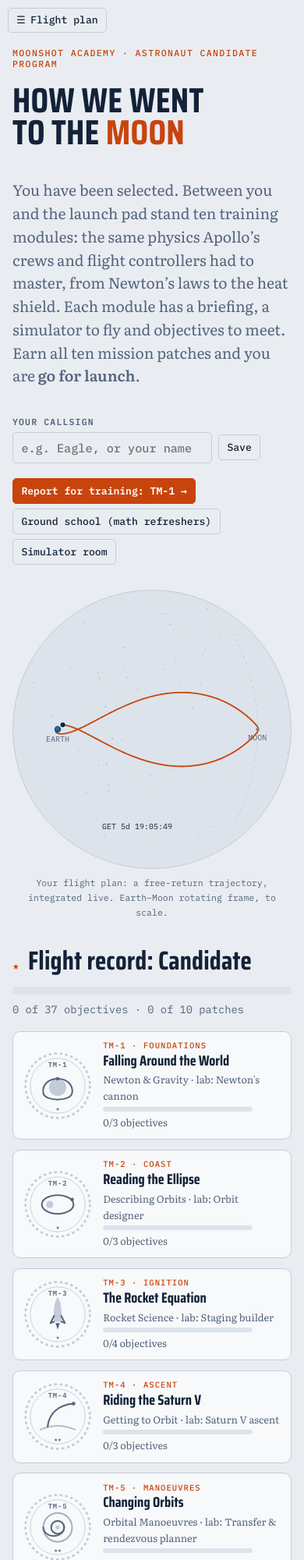
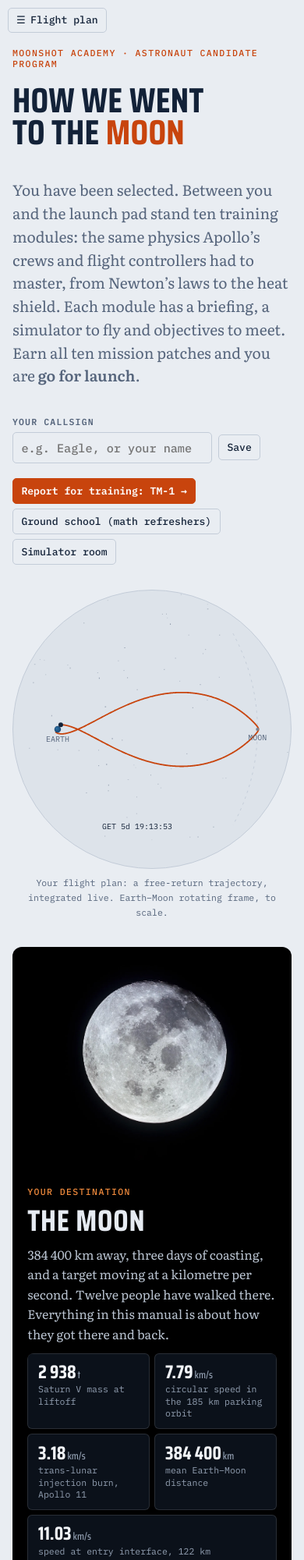
Before and after one commit to fgaudin/moonshot, a plain HTML site: page index.html in a window 390 px wide. Shown: the top 2000 px of the page at 78% size. Drawn offline with nearby package versions, Linux system fonts and the light colour scheme.

Commit message:
moon pic on home

```diff
--- a/css/style.css
+++ b/css/style.css
@@ -457,3 +457,32 @@ dialog.lightbox p a { font: .72rem var(--f-mono); color: var(--muted); }
 .pad-burn dt { color: var(--muted); }
 .pad-burn dd { margin: 0; text-align: right; font-variant-numeric: tabular-nums; }
 .pad-burn .hl { color: var(--accent); font-weight: 600; }
+
+/* home: the destination band. Deliberately space-black in both themes, like the photograph itself */
+.destination {
+  display: grid; grid-template-columns: minmax(0, 20rem) minmax(0, 1fr); gap: 1.5rem 2rem; align-items: center;
+  background: #000; color: #e6ebf2; border-radius: 12px; padding: 1.5rem 1.8rem; overflow: hidden;   /* the photo's own black */
+}
+.dest-moon .capsule-img { background: transparent; border-radius: 0; }
+.dest-moon img { width: 100%; height: auto; display: block; aspect-ratio: auto; object-fit: contain; }   /* no capsule crop: the whole disc */
+.dest-text { display: flex; flex-direction: column; gap: .7rem; min-width: 0; }
+.dest-text .eyebrow { color: #f08a3c; }
+.dest-title { font: 700 clamp(2.4rem, 5vw, 3.6rem)/1 var(--f-display); text-transform: uppercase; letter-spacing: .02em; }
+.dest-text p { margin: 0; max-width: 52ch; color: #b9c3d0; line-height: 1.6; }
+.dest-stats { background: transparent; border: 0; gap: .4rem; grid-template-columns: repeat(5, minmax(0, 1fr)); }
+.dest-stats b { font-size: 1.5rem; white-space: nowrap; }
+.dest-stats div { padding: .7rem .8rem; border: 1px solid rgba(255, 255, 255, .12); border-radius: 6px; }
+.dest-stats div { background: #0b111a; }
+.dest-stats b { color: #f2f5f9; }
+.dest-stats b small, .dest-stats span { color: #93a0b2; }
+.destination .capsule-credit { color: #7f8b9c; }
+@media (max-width: 1100px) {
+  .destination { grid-template-columns: minmax(0, 1fr); }
+  .dest-moon { max-width: 15rem; justify-self: center; }
+  .dest-stats { grid-template-columns: repeat(auto-fit, minmax(9rem, 1fr)); }
+}
+@media (max-width: 760px) {
+  .dest-stats { grid-template-columns: repeat(2, minmax(0, 1fr)); }
+  .destination { grid-template-columns: minmax(0, 1fr); padding: 1.2rem; }
+  .dest-moon { max-width: 16rem; justify-self: center; }
+}
--- a/js/ch/home.js
+++ b/js/ch/home.js
@@ -56,6 +56,23 @@
           </figure>
         </section>
 
+        <section class="destination" aria-label="${T`Your destination`}">
+          <div class="dest-moon">${Archive.photo('fullMoon')}</div>
+          <div class="dest-text">
+            <span class="eyebrow">${T`Your destination`}</span>
+            <b class="dest-title">${T`The Moon`}</b>
+            <p>${T`384 400 km away, three days of coasting, and a target moving at a kilometre per second. Twelve people have walked there. Everything in this manual is about how they got there and back.`}</p>
+            <div class="stats dest-stats">
+              <div><b class="num">2 938<small>t</small></b><span>${T`Saturn V mass at liftoff`}</span></div>
+              <div><b class="num">${UI.dec('7.79')}<small>km/s</small></b><span>${T`circular speed in the 185 km parking orbit`}</span></div>
+              <div><b class="num">${UI.dec('3.18')}<small>km/s</small></b><span>${T`trans-lunar injection burn, Apollo 11`}</span></div>
+              <div><b class="num">384 400<small>km</small></b><span>${T`mean Earth–Moon distance`}</span></div>
+              <div><b class="num">${UI.dec('11.03')}<small>km/s</small></b><span>${T`speed at entry interface, 122 km`}</span></div>
+            </div>
+            ${Archive.creditLink('fullMoon')}
+          </div>
+        </section>
+
         <section class="section" id="record">
           <h2><span class="idx">★</span>${T`Flight record: ${P.callsign()}`}</h2>
           <div class="record-sum">
@@ -72,14 +89,6 @@
           <div class="patch-grid">${patches}</div>
           <p class="note">${T`The modules follow the mission in order. The theory follows Sellers’ <i>Understanding Space</i> for physical intuition and Bate, Mueller &amp; White’s <i>Fundamentals of Astrodynamics</i> (BMW) for the mathematics. Objectives are checked by the simulators themselves; your record is kept in this browser.`}</p>
         </section>
-
-        <div class="stats">
-          <div><b class="num">2 938<small>t</small></b><span>${T`Saturn V mass at liftoff`}</span></div>
-          <div><b class="num">${UI.dec('7.79')}<small>km/s</small></b><span>${T`circular speed in the 185 km parking orbit`}</span></div>
-          <div><b class="num">${UI.dec('3.18')}<small>km/s</small></b><span>${T`trans-lunar injection burn, Apollo 11`}</span></div>
-          <div><b class="num">384 400<small>km</small></b><span>${T`mean Earth–Moon distance`}</span></div>
-          <div><b class="num">${UI.dec('11.03')}<small>km/s</small></b><span>${T`speed at entry interface, 122 km`}</span></div>
-        </div>
 
         <section class="section">
           <h2><span class="idx">Δv</span>${T`The mission you are training for`}</h2>
--- a/js/history.js
+++ b/js/history.js
@@ -10,6 +10,12 @@
       title: N`The ball everything falls around`,
       alt: N`The whole Earth, fully lit, from Africa to the Antarctic ice cap`,
       story: N`Apollo 17’s crew took this photograph on the way to the Moon, about 29 000 km out. The Sun was behind the spacecraft, so the whole disc is lit, from the Mediterranean to the Antarctic ice cap. Every trajectory in this manual is a fall around that ball: 6 378 km of radius and μ = 3.986 × 10¹⁴ m³/s².`,
+    },
+    fullMoon: {
+      img: 'as11-44-6667', date: '1969-07-21', mission: 'Apollo 11',
+      title: N`The full Moon, on the way home`,
+      alt: N`The full Moon against black space, every mare and crater sharp`,
+      story: N`Photographed by the Apollo 11 crew on their way home, about 18 500 km from the Moon, a day after Armstrong and Aldrin left its surface.`,
     },
     apollo13mcc: {
       img: 's70-35139', id: 'S70-35139', date: '1970-04-13', mission: 'Apollo 13',
@@ -124,6 +130,12 @@
         </figcaption>
       </figure>`;
     },
+    // just the photo (click to enlarge) and its credit line, for custom layouts
+    photo(key) {
+      const c = CAPSULES[key];
+      return `<button class="capsule-img" type="button" data-capsule="${key}" aria-label="${T`Enlarge photograph`}: ${T(c.title)}"><img src="${src(c)}" alt="${T(c.alt)}" decoding="async"></button>`;
+    },
+    creditLink(key) { const c = CAPSULES[key]; return `<a class="capsule-credit" href="${link(c)}" target="_blank" rel="noopener">${credit(c)}</a>`; },
     // credits list for the Reference page
     credits() {
       return `<ul class="credits">${Object.values(CAPSULES).map((c) => `<li><a href="${link(c)}" target="_blank" rel="noopener">${nasaId(c).toUpperCase()}</a> · ${T(c.title)} · ${c.mission}, ${fmtDate(c.date)}</li>`).join('')}</ul>`;
--- a/js/i18n/de/history.js
+++ b/js/i18n/de/history.js
@@ -50,4 +50,7 @@ I18N.add('de', {
   "Every burn was a PAD": "Jede Zündung war ein PAD",
   "Mission Control in Houston: rows of consoles, a world map with ground tracks, and an astronaut on the big screen": "Die Missionskontrolle in Houston: Konsolenreihen, eine Weltkarte mit Bodenspuren und ein Astronaut auf der großen Leinwand",
   "Mission Control during Apollo 13’s fourth TV broadcast. Flight director Gene Kranz, back to the camera, watches Fred Haise on the big screen. Minutes later an oxygen tank exploded. Over the next four days the ground computed every burn the crew needed and read each one up as a PAD: a 30-second descent-engine burn back onto a free return, then a burn of about four and a half minutes two hours after passing the Moon to speed up the return. For a later 14-second correction, with the computer powered down to save electricity, the crew aimed the spacecraft by keeping Earth’s day–night line on a mark in the window and timed the burn by hand.": "Die Missionskontrolle während der vierten Fernsehübertragung von Apollo 13. Flugdirektor Gene Kranz, mit dem Rücken zur Kamera, sieht Fred Haise auf der großen Leinwand. Wenige Minuten später explodierte ein Sauerstofftank. In den folgenden vier Tagen berechnete die Bodenstation jede Zündung, die die Besatzung brauchte, und gab sie jeweils als PAD durch: eine 30-sekündige Zündung des Abstiegstriebwerks zurück auf eine freie Rückkehrbahn, dann eine Brennphase von etwa viereinhalb Minuten zwei Stunden nach dem Passieren des Mondes, um die Rückkehr zu beschleunigen. Für eine spätere 14-sekündige Korrektur, bei abgeschaltetem Computer, um Strom zu sparen, richtete die Besatzung das Raumschiff aus, indem sie die Tag-Nacht-Grenze der Erde auf einer Markierung im Fenster hielt, und stoppte die Brenndauer von Hand.",
+  "The full Moon, on the way home": "Der Vollmond, auf dem Heimweg",
+  "The full Moon against black space, every mare and crater sharp": "Der Vollmond vor dem Schwarz des Alls, jedes Mare und jeder Krater gestochen scharf",
+  "Photographed by the Apollo 11 crew on their way home, about 18 500 km from the Moon, a day after Armstrong and Aldrin left its surface.": "Fotografiert von der Apollo-11-Besatzung auf dem Heimweg, rund 18 500 km vom Mond entfernt, einen Tag nachdem Armstrong und Aldrin seine Oberfläche verlassen hatten.",
 });
--- a/js/i18n/de/home.js
+++ b/js/i18n/de/home.js
@@ -93,4 +93,7 @@ I18N.add('de', {
   'Reset my training record': 'Mein Ausbildungsprotokoll zurücksetzen',
   'Welcome aboard, {$0}.': 'Willkommen an Bord, {$0}.',
   'Click again to erase all objectives and patches': 'Klick noch einmal, um alle Ziele und Abzeichen zu löschen',
+  "Your destination": "Dein Ziel",
+  "The Moon": "Der Mond",
+  "384 400 km away, three days of coasting, and a target moving at a kilometre per second. Twelve people have walked there. Everything in this manual is about how they got there and back.": "384 400 km entfernt, drei Tage Freiflug und ein Ziel, das sich mit einem Kilometer pro Sekunde bewegt. Zwölf Menschen sind dort gegangen. Dieses ganze Handbuch handelt davon, wie sie hin- und wieder zurückkamen.",
 });
--- a/js/i18n/fr/history.js
+++ b/js/i18n/fr/history.js
@@ -50,4 +50,7 @@ I18N.add('fr', {
   "Every burn was a PAD": "Chaque poussée était un PAD",
   "Mission Control in Houston: rows of consoles, a world map with ground tracks, and an astronaut on the big screen": "Le contrôle de mission à Houston : des rangées de consoles, une carte du monde avec les traces au sol et un astronaute sur le grand écran",
   "Mission Control during Apollo 13’s fourth TV broadcast. Flight director Gene Kranz, back to the camera, watches Fred Haise on the big screen. Minutes later an oxygen tank exploded. Over the next four days the ground computed every burn the crew needed and read each one up as a PAD: a 30-second descent-engine burn back onto a free return, then a burn of about four and a half minutes two hours after passing the Moon to speed up the return. For a later 14-second correction, with the computer powered down to save electricity, the crew aimed the spacecraft by keeping Earth’s day–night line on a mark in the window and timed the burn by hand.": "Le contrôle de mission pendant la quatrième retransmission télévisée d’Apollo 13. Le directeur de vol Gene Kranz, de dos, regarde Fred Haise sur le grand écran. Quelques minutes plus tard, un réservoir d’oxygène explosait. Pendant les quatre jours suivants, le sol a calculé chaque poussée dont l’équipage avait besoin et l’a transmise sous forme de PAD : une poussée de 30 secondes du moteur de descente pour revenir sur une trajectoire de retour libre, puis une poussée d’environ quatre minutes et demie, deux heures après le passage derrière la Lune, pour accélérer le retour. Pour une correction ultérieure de 14 secondes, l’ordinateur étant éteint pour économiser l’électricité, l’équipage a orienté le vaisseau en maintenant la ligne jour–nuit de la Terre sur un repère du hublot, et a chronométré la poussée à la main.",
+  "The full Moon, on the way home": "La pleine Lune, sur le chemin du retour",
+  "The full Moon against black space, every mare and crater sharp": "La pleine Lune sur le noir de l’espace, chaque mer et chaque cratère bien nets",
+  "Photographed by the Apollo 11 crew on their way home, about 18 500 km from the Moon, a day after Armstrong and Aldrin left its surface.": "Photographiée par l’équipage d’Apollo 11 sur le chemin du retour, à environ 18 500 km de la Lune, un jour après qu’Armstrong et Aldrin en eurent quitté la surface.",
 });
--- a/js/i18n/fr/home.js
+++ b/js/i18n/fr/home.js
@@ -93,4 +93,7 @@ I18N.add('fr', {
   'Reset my training record': 'Réinitialiser mon carnet de formation',
   'Welcome aboard, {$0}.': 'Bienvenue à bord, {$0}.',
   'Click again to erase all objectives and patches': 'Cliquez à nouveau pour effacer tous les objectifs et écussons',
+  "Your destination": "Votre destination",
+  "The Moon": "La Lune",
+  "384 400 km away, three days of coasting, and a target moving at a kilometre per second. Twelve people have walked there. Everything in this manual is about how they got there and back.": "À 384 400 km, trois jours de croisière, et une cible qui se déplace à un kilomètre par seconde. Douze personnes y ont marché. Tout ce manuel explique comment elles y sont allées, et comment elles en sont revenues.",
 });
```
Also changed, not shown: img/history/as11-44-6667.webp (added).
